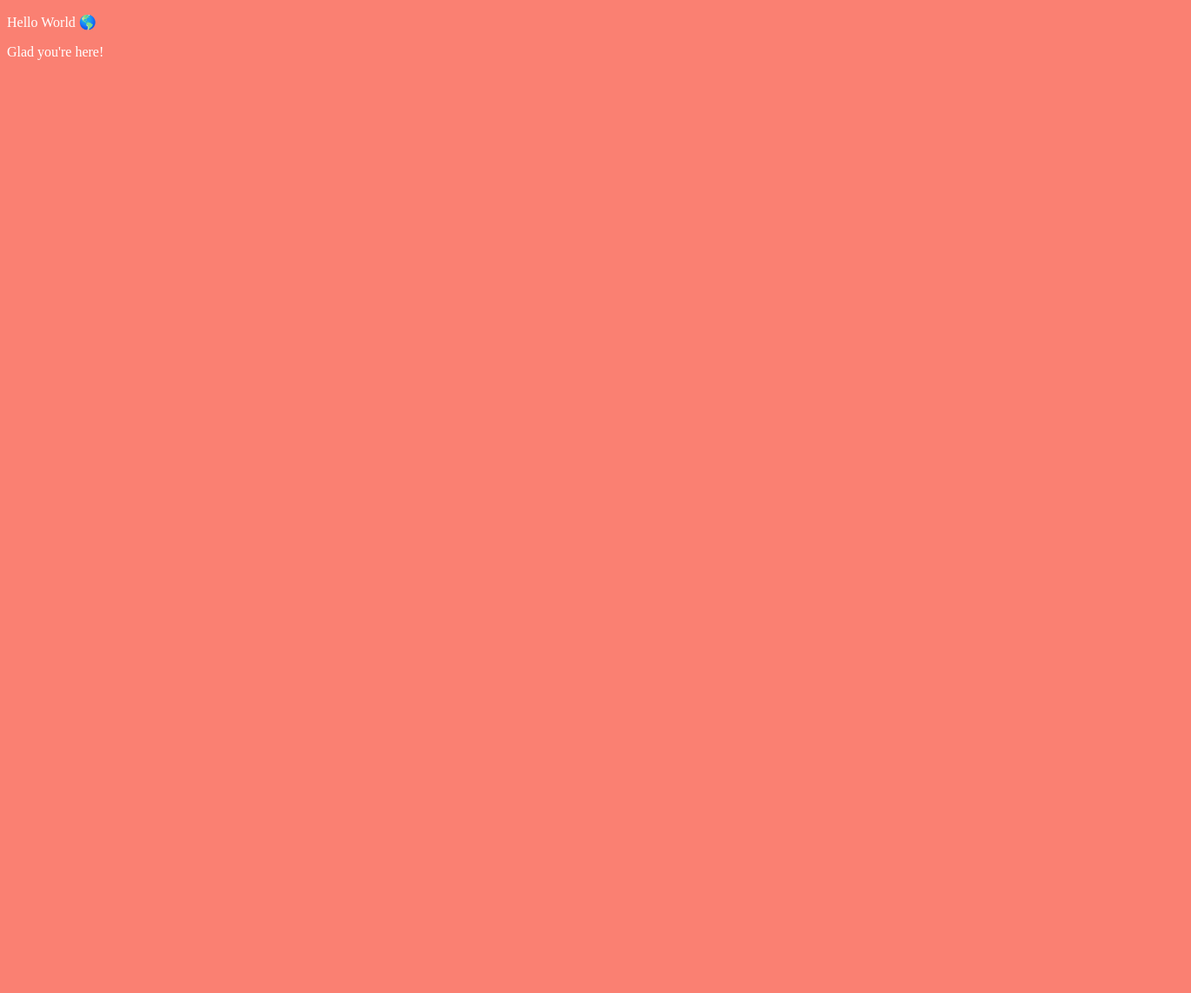
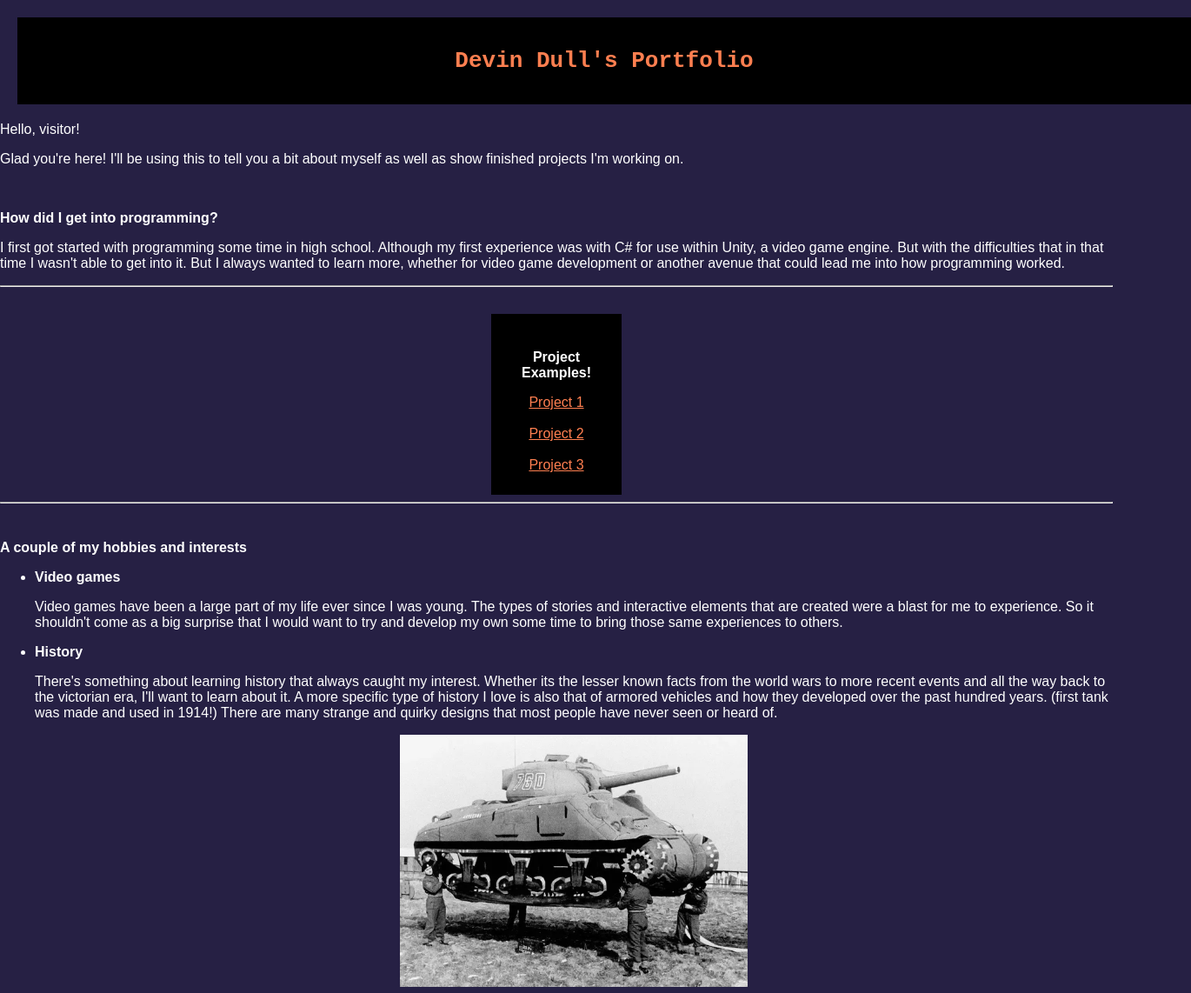
Before and after one commit to DullNebula/project1, a plain HTML site: page index.html in a window 1280 px wide. Shown: the top 1142 px of the page at 87% size, 1370 px wide, since content can reach past the window. Before the commit the page ends 800 px from the top, so only its background shows below. Drawn offline with Linux system fonts and the light colour scheme.

Commit message:
First iteration of portfolio
This is the first version of my portfolio

```diff
--- a/index.html
+++ b/index.html
@@ -4,11 +4,76 @@
     <meta charset="UTF-8">
     <meta http-equiv="X-UA-Compatible" content="IE=edge">
     <meta name="viewport" content="width=device-width, initial-scale=1.0">
-    <title>Document</title>
+    <title>Portfolio of Devin</title>
     <link rel="stylesheet" href="main.css">
 </head>
 <body>
-    <p>Hello World 🌎</p>
-    <p>Glad you're here!</p>
+    <center><h1>Devin Dull's Portfolio</h1></center>
+    <p>Hello, visitor!</p>
+    <p>Glad you're here! I'll be using this to tell you a bit about myself as well as show finished projects I'm working on.</p>
+<br>
+    <p><strong>How did I get into programming?</strong></p>
+    <article><p>I first got started with programming some time in high school.
+    Although my first experience was with C# for use within Unity, a video game engine.
+But with the difficulties that in that time I wasn't able to get into it. But
+I always wanted to learn more, whether for video game development or another avenue
+that could lead me into how programming worked. </p></article>
+<hr>
+
+<br>
+<center><nav><p><strong>Project Examples!</strong></p>
+<a href="#">Project 1</a></li>
+<br>
+<br>
+<a href="#">Project 2</a></li>
+<br>
+<br>
+<a href="#">Project 3</a></li>
+</center></nav>
+<hr>
+<br>
+
+
+        <p><strong>A couple of my hobbies and interests</strong></p>
+<ul>
+    <li><strong>Video games</strong></li>
+    <p>Video games have been a large part of my life ever since I was young.
+        The types of stories and interactive elements that are created were a blast
+        for me to experience. So it shouldn't come as a big surprise that I would want
+        to try and develop my own some time to bring those same experiences to others.
+    <br>
+
+    </p>
+    <li><strong>History</strong></li>
+        <p>There's something about learning history that always caught my interest.
+        Whether its the lesser known facts from the world wars to more recent events and
+        all the way back to the victorian era, I'll want to learn about it. A more specific
+        type of history I love is also that of armored vehicles and how they developed
+        over the past hundred years. (first tank was made and used in 1914!) There are many
+        strange and quirky designs that most people have never seen or heard of.
+        <br>
+        <center><img src="Images/faketank.webp" width="400"></center>
+    </p>
+    <li><strong>Art</strong></li>
+        <p>This is a more recent hobby I've been trying to pick up. It hasn't gone
+            further than a few practice drawings every once in a while but I'm hoping
+            to make it more consistent soon.
+        </p>
+    <li><strong>Cooking</strong></li>
+        <p>This is also something I've been getting more into. There's something
+            satisfying about home made meals and there's plenty of recipes out There
+            to try out.
+            <br>
+            <center><img src="https://2aj47i3u0emv3rfnwz2zoyfm-wpengine.netdna-ssl.com/wp-content/uploads/2017/09/free-stock-food-photography-websites.jpg" width="400"></center>
+        </p>
+</ul>
+<article><p></p></article>
+<br>
+<br>
+<br>
+<center><form><label for="comment">Leave a comment!</label>
+<br>
+<textarea id="comment" name="comment" rows = "10" columns = "6"></textarea></form>
+<form><input type = "submit" value = "Send"></form></center>
 </body>
 </html>
--- a/main.css
+++ b/main.css
@@ -1,4 +1,28 @@
-body {
-    background-color: salmon;
-    color: white;
+body, html {
+    background-color: rgb(38, 32, 68);
+    color: rgb(255, 255, 255);
+    height: 100%;
+    margin: 0px;
+    font-family:sans-serif;
 }
+h1 {
+width: 100%;
+border: 15px solid black;
+padding: 20px;
+margin: 20px;
+background-color:black;
+}
+h1 {
+    color:coral;
+    font-family:monospace;
+}
+a {
+    color:coral
+}
+nav {
+    width: 100px;
+    border: 5px solid black;
+    padding: 20px;
+    margin: 5px;
+    background-color: black;
+}
```
Also changed, not shown: Images/faketank.webp (added), Images/gametank.jpg (added).
